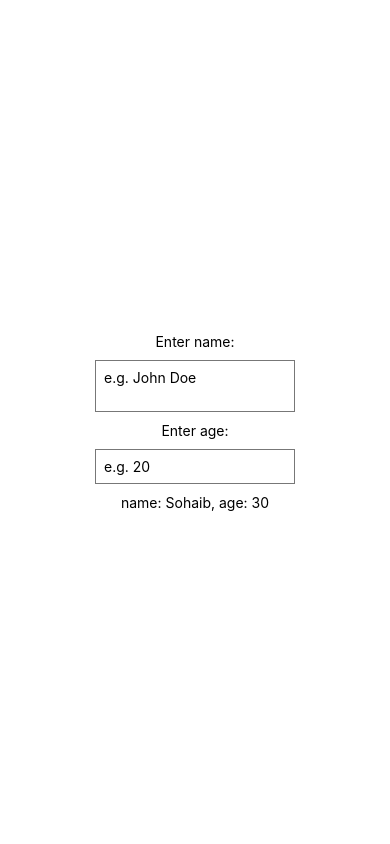
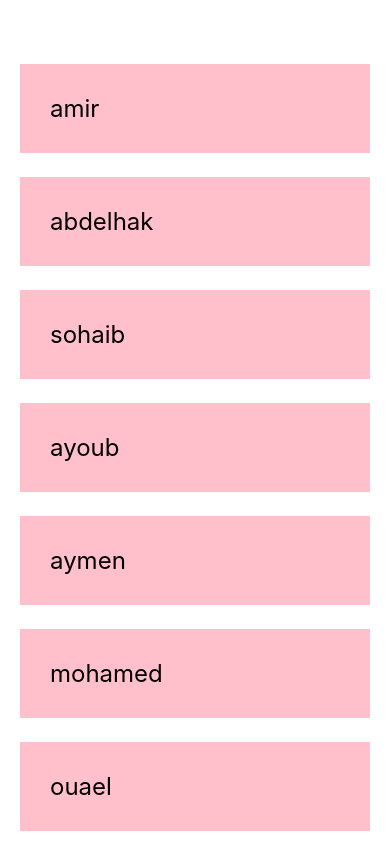
Before and after one commit to z-sohaib/todolist-react-native, a React Native app: screen / in a window 390 px wide. Built offline with nearby package versions, Linux system fonts and the light colour scheme.

Commit message:
Lists & ScrollView

```diff
--- a/App.js
+++ b/App.js
@@ -1,27 +1,28 @@
 import { StatusBar } from 'expo-status-bar';
 import React, { useState } from 'react';
-import { StyleSheet, Text, View, TextInput } from 'react-native';
+import { StyleSheet, Text, View, ScrollView } from 'react-native';
 
 export default function App() {
-  const [name, setName] = useState('Sohaib');
-  const [age, setAge] = useState('30')
+  const [people, setPeople] = useState([
+    {name: 'amir', key: '1'},
+    {name: 'abdelhak', key: '2'},
+    {name: 'sohaib', key: '3'},
+    {name: 'ayoub', key: '4'},
+    {name: 'aymen', key: '5'},
+    {name: 'mohamed', key: '6'},
+    {name: 'ouael', key: '7'},
+  ])
 
   return (
     <View style={styles.container}>
-      <Text>Enter name:</Text>
-      <TextInput
-        multiline
-        style={styles.input}
-        placeholder='e.g. John Doe'
-        onChangeText={(val) => {setName(val)}} />
+      <ScrollView>
+      {people.map(item => (
+          <View key={item.key}>
+            <Text style={styles.item}>{item.name}</Text>
+          </View>
+        ))}
+      </ScrollView>
 
-      <Text>Enter age:</Text>
-      <TextInput
-      keyboardType='numeric'
-        style={styles.input}
-        placeholder='e.g. 20'
-        onChangeText={(val) => {setAge(val)}} />
-      <Text>name: {name}, age: {age}</Text>
     </View>
   );
 }
@@ -30,14 +31,15 @@ const styles = StyleSheet.create({
   container: {
     flex: 1,
     backgroundColor: '#fff',
-    alignItems: 'center',
-    justifyContent: 'center',
+    paddingTop: 40,
+    paddingHorizontal: 20,
+    // alignItems: 'center',
+    // justifyContent: 'center',
   },
-  input: {
-    borderWidth: 1,
-    borderColor: '#777',
-    padding: 8,
-    margin: 10,
-    width: 200,
+  item: {
+    marginTop: 24,
+    padding: 30,
+    backgroundColor: 'pink',
+    fontSize: 24,
   },
 });
```
